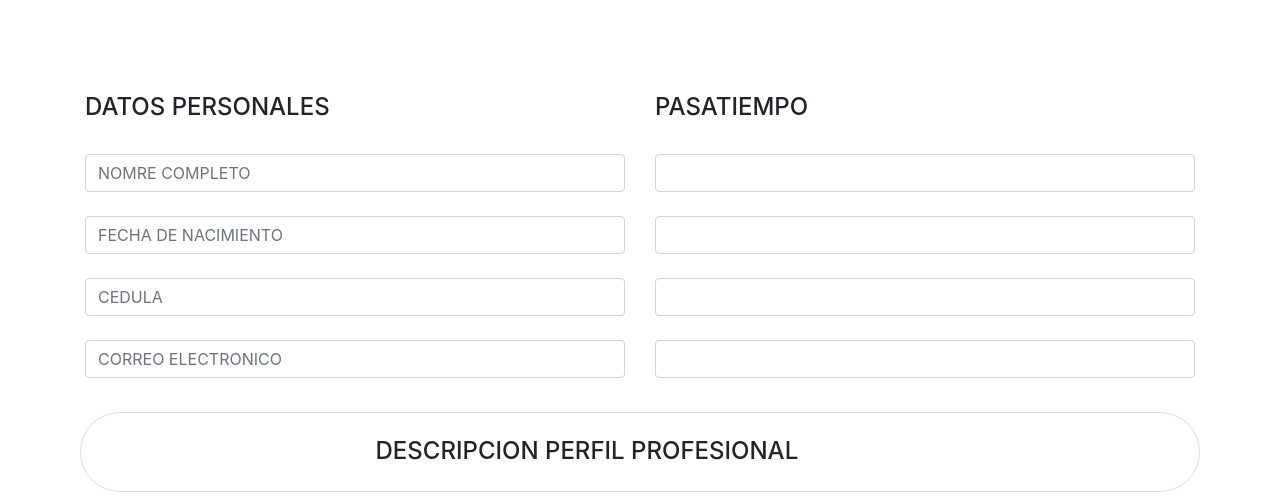
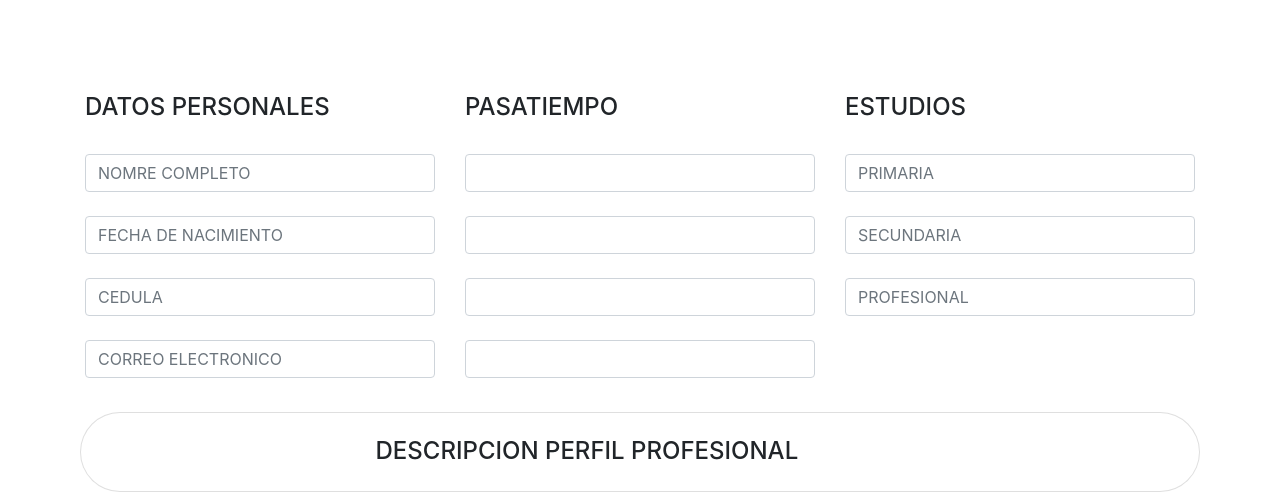
Before and after one commit to joha1012/Taller1, a plain HTML site: page index.html in a window 1280 px wide. Shown: the part 281-780 px from the top of the page. Drawn offline with nearby package versions, Linux system fonts and the light colour scheme.

Commit message:
se hace la modificacion del index.html estudio

```diff
--- a/index.html
+++ b/index.html
@@ -79,6 +79,14 @@
                 <input type="nombre" class="form-control" id="exampleFormControlInput1" placeholder=""><br>
                 <input type="nombre" class="form-control" id="exampleFormControlInput1" placeholder=""><br>
             </div>
+            <div class="col">
+                <h4>ESTUDIOS</h4> <br>
+                <input type="nombre" class="form-control" id="exampleFormControlInput1" placeholder="PRIMARIA"><br>
+                <input type="nombre" class="form-control" id="exampleFormControlInput1" placeholder="SECUNDARIA"><br>
+                <input type="nombre" class="form-control" id="exampleFormControlInput1" placeholder="PROFESIONAL"><br>
+
+            </div>
+
 
             <div class="card" style="width: 85rem; height: 5rem; margin: 10px; border-radius: 50px;">
                 <div class="col-md offset-md-3">
```
